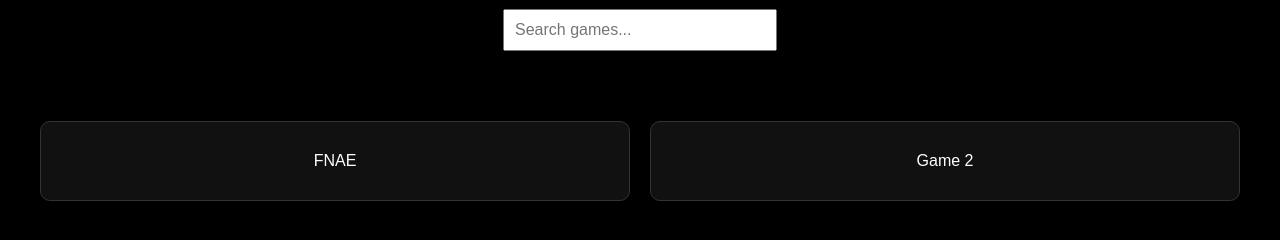
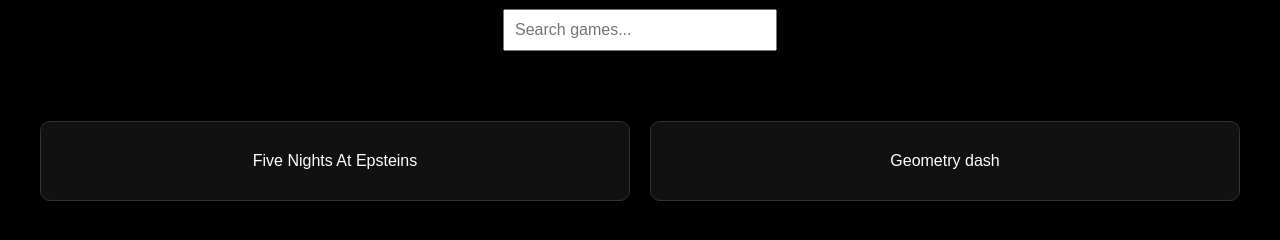
Before and after one commit to himanimakegames/Codehs-safe-zynx, a plain HTML site: page Index.html in a window 1280 px wide. Shown: the part 154-394 px from the top of the page. Drawn offline with Linux system fonts and the light colour scheme.

Commit message:
Update Index.html

```diff
--- a/Index.html
+++ b/Index.html
@@ -88,11 +88,11 @@
 <div class="game-container" id="games">
 
     <div class="game-card" onclick="loadGame('FNAE.html')">
-        FNAE
+        Five Nights At Epsteins
     </div>
 
-    <div class="game-card" onclick="loadGame('game2.html')">
-        Game 2
+    <div class="game-card" onclick="loadGame('geo.html')">
+        Geometry dash
     </div>
 
 </div>
```
